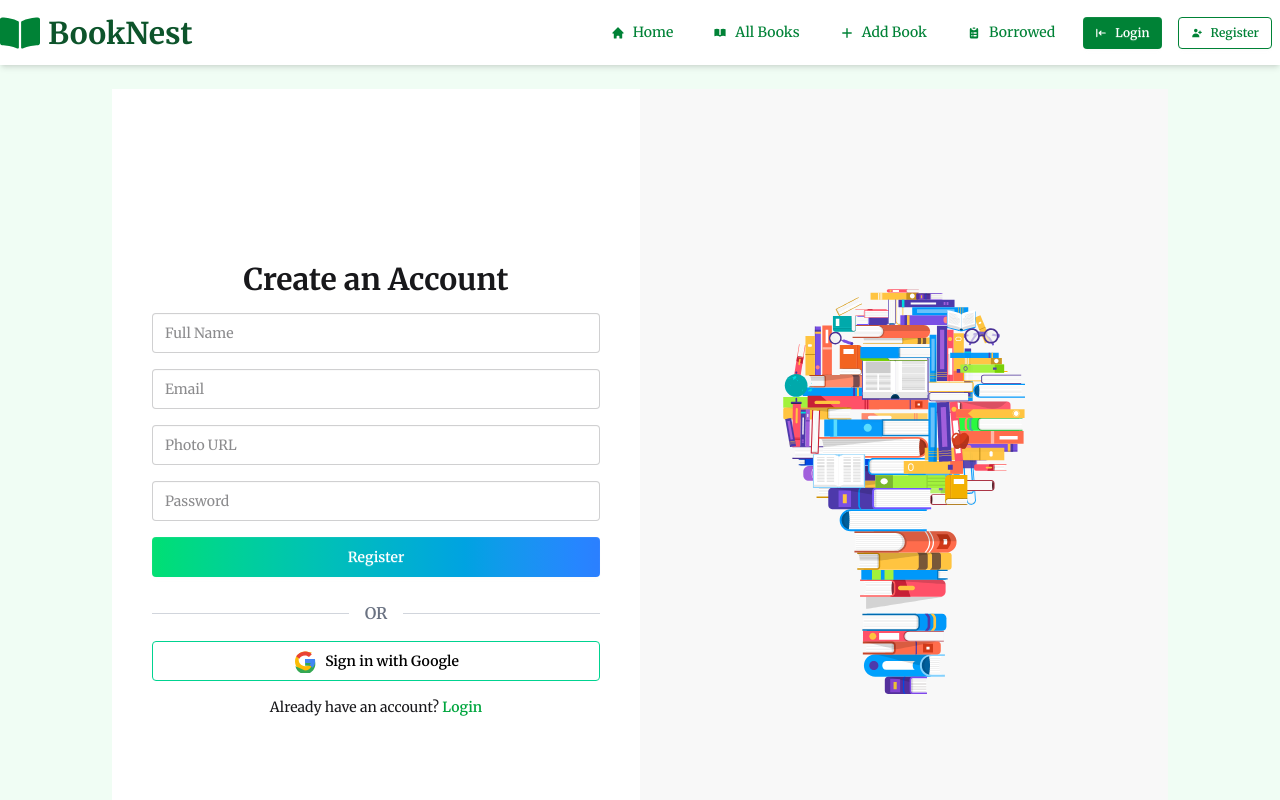
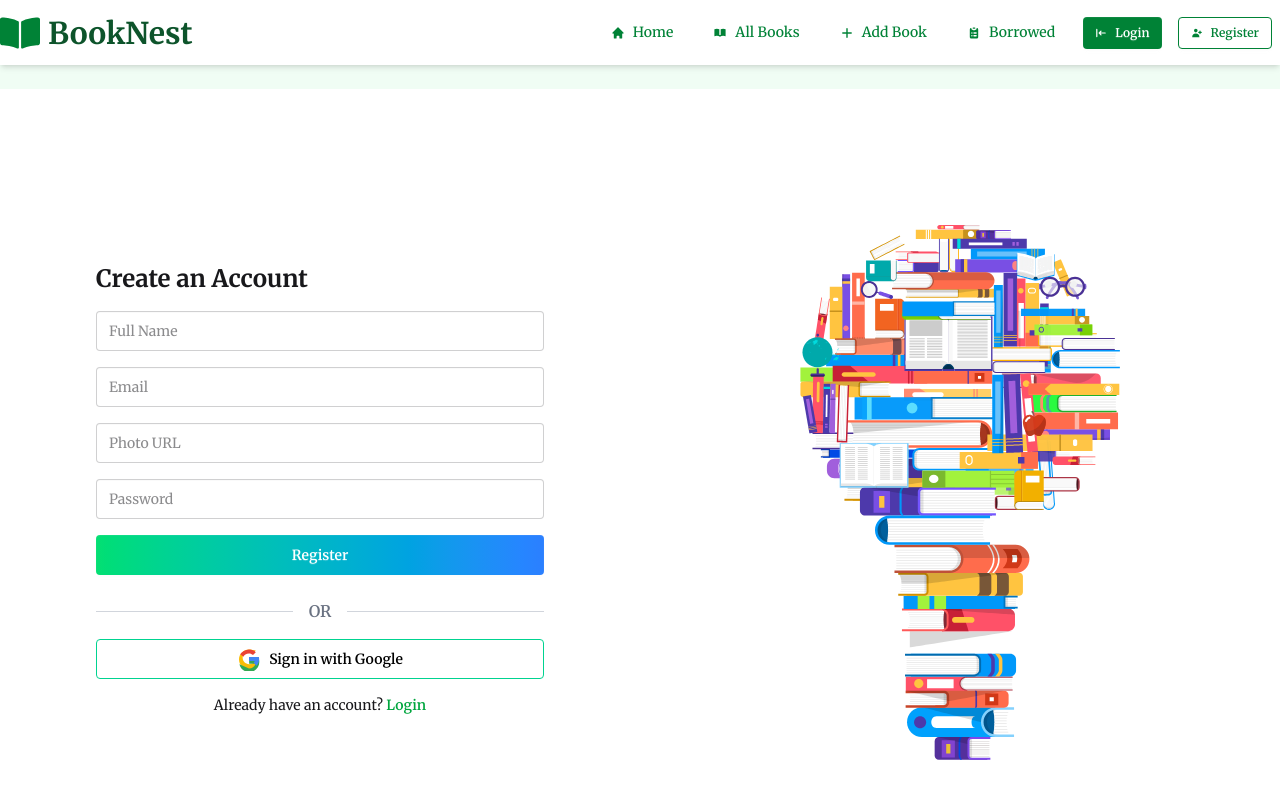
Before and after one commit to samiacodes/BookBug-client, a React (Vite) app: page /register in a window 1280 px wide. Shown: the top 800 px of the page. Built offline with nearby package versions, Linux system fonts and the light colour scheme; no server answers; a web font is replaced by a local one.

Commit message:
Register & login w solve

```diff
--- a/src/features/auth/Login.jsx
+++ b/src/features/auth/Login.jsx
@@ -44,7 +44,7 @@ const Login = () => {
     <div className="min-h-screen grid md:grid-cols-2 bg-base-100">
       {/* Left */}
       <div className="flex flex-col justify-center items-center p-10">
-        <div className="w-full max-w-md space-y-4">
+        <div className="w-full space-y-4">
           <h2 className="text-3xl font-bold text-center">
             Login to Your Account
           </h2>
@@ -91,11 +91,11 @@ const Login = () => {
       </div>
 
       {/* Right */}
-      <div className="flex items-center justify-center bg-base-200 p-6">
+      <div className="flex items-center justify-center bg-white p-6">
         <Lottie
           animationData={loginAnimation}
           loop
-          className="max-w-md w-full"
+          className="w-full"
         />
       </div>
     </div>
--- a/src/features/auth/Register.jsx
+++ b/src/features/auth/Register.jsx
@@ -10,6 +10,7 @@ import {
   updateProfile,
 } from "../../firebase/firebase.init";
 import SocialLogin from "../shared/SocialLogin";
+import Title from "../../components/Title";
 
 const Register = () => {
   // const { setUser } = useContext(AuthContext);
@@ -58,11 +59,11 @@ const Register = () => {
   };
 
   return (
-    <div className="min-h-screen grid md:grid-cols-2 bg-base-100">
+    <div className="min-h-screen max-w-full mx-auto grid md:grid-cols-2 bg-white">
       {/* Left Side */}
       <div className="flex flex-col justify-center items-center p-10">
         <div className="w-full max-w-md space-y-4">
-          <h2 className="text-3xl font-bold text-center">Create an Account</h2>
+          <Title text="Create an Account" level={2} />
           <form onSubmit={handleSubmit} className="space-y-4">
             <input
               type="text"
@@ -122,11 +123,11 @@ const Register = () => {
       </div>
 
       {/* Right Side */}
-      <div className="flex items-center justify-center bg-base-200 p-6">
+      <div className="flex items-center justify-center bg-white p-6">
         <Lottie
           animationData={animationImage}
           loop
-          className="max-w-md w-full"
+          className="w-full"
         />
       </div>
     </div>
--- a/src/features/pages/BookDetails.jsx
+++ b/src/features/pages/BookDetails.jsx
@@ -26,7 +26,7 @@ const BookDetails = () => {
           <img
             src={book.image}
             alt={book.name}
-            className="max-w-sm rounded-lg shadow-2xl"
+            className=" rounded-lg shadow-2xl"
           />
         </div>
         <div>
--- a/src/features/pages/UpdateBook.jsx
+++ b/src/features/pages/UpdateBook.jsx
@@ -2,6 +2,8 @@ import { useEffect, useState } from "react";
 import { useParams, useNavigate } from "react-router-dom";
 import axios from "axios";
 import toast from "react-hot-toast";
+import Spinner from "../shared/Spinner";
+import Title from "../../components/Title";
 
 const UpdateBook = () => {
   const { id } = useParams();
@@ -13,7 +15,7 @@ const UpdateBook = () => {
       .get(`https://b11a11-server-side2-mdp-arvezsarkar.vercel.app/books/${id}`)
       .then((res) => {
         setBook(res.data);
-        console.log("Loaded book:", res.data); // Log the loaded book data
+        console.log("Loaded book:", res.data);
       })
       .catch((err) => {
         console.error("Failed to fetch book", err);
@@ -48,11 +50,12 @@ const UpdateBook = () => {
     }
   };
 
-  if (!book) return <p className="text-center py-10">Loading book data...</p>;
+  if (!book) return <Spinner/>;
 
   return (
-    <div className="max-w-xl mx-auto p-6 bg-white shadow-md rounded-lg mt-8">
-      <h2 className="text-2xl font-bold mb-4 text-center">Update Book</h2>
+    <div className="">
+      <div className="max-w-full mx-auto p-6 bg-white shadow-md rounded-lg mt-8">
+        <Title text="Update Book" level={2} />
         <form onSubmit={handleSubmit} className="space-y-4">
           <div>
             <label>Image URL</label>
@@ -126,6 +129,7 @@ const UpdateBook = () => {
           </button>
         </form>
       </div>
+    </div>
   );
 };
 
--- a/src/features/shared/SocialLogin.jsx
+++ b/src/features/shared/SocialLogin.jsx
@@ -20,7 +20,7 @@ const SocialLogin = ({ from }) => {
     console.log("Google Sign In clicked");
   };
   return (
-    <div className="w-full max-w-md mx-auto mt-6">
+    <div className="w-full mx-auto mt-6">
       {/* Divider */}
       <div className="flex items-center mb-4">
         <div className="flex-grow border-t border-gray-300"></div>
```
Lines whose indentation alone changed are shown as unchanged.
